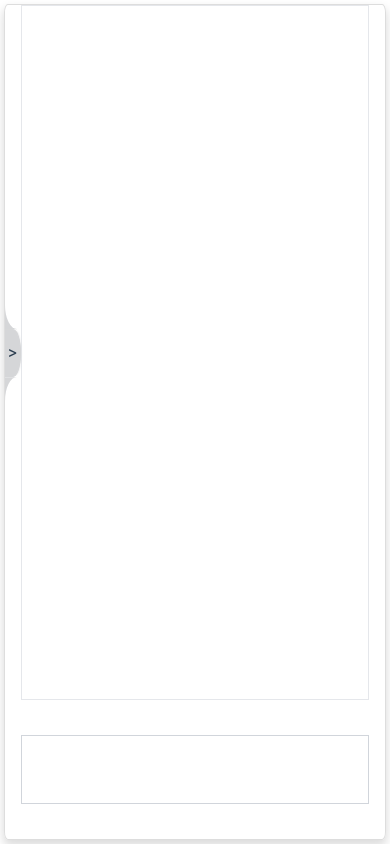
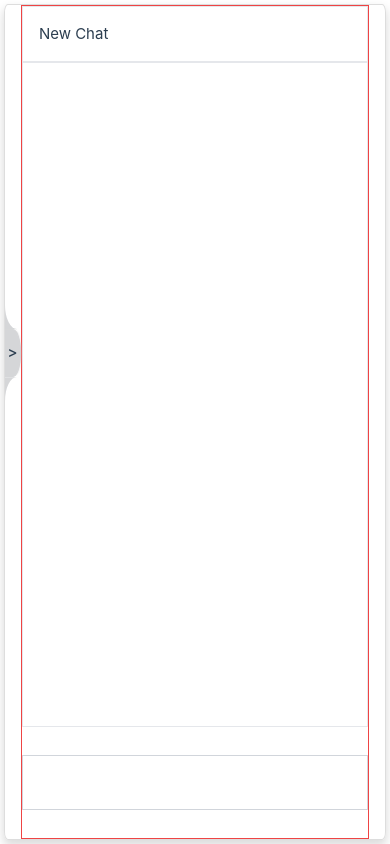
Before and after one commit to SinMu-L/chatweb, a Vue app: page /chat/1 in a window 390 px wide. Built offline with nearby package versions, Linux system fonts and the light colour scheme.

Commit message:
小屏幕顶部显示标题

```diff
--- a/src/components/MainArea.vue
+++ b/src/components/MainArea.vue
@@ -114,6 +114,11 @@ export default {
       // 开始处理流数据
       await processStream();
     },
+    getTitle(){
+      const uuid = this.$route.params.uuid
+      const item = store.chatStorage.data.sidebar.find(v=>v.uuid==uuid)
+      return item.title
+    }
 
   },
   mounted(){
@@ -138,8 +143,11 @@ export default {
   <div  class="right  h-full  " :class="store.isShow ? 'w-4/5' : 'w-full'">
 
 
-    <div  class="mx-4 h-full flex flex-col ">
-      <div  class=" basis-5/6 px-4 border   overflow-auto">
+    <div  class="mx-4 h-full flex flex-col border border-red-500 ">
+      <div class="basis-1/12 border flex justify-start items-center px-4 lg:hidden ">
+        {{ getTitle() }}
+      </div>
+      <div  class=" basis-full px-4 border   overflow-auto">
         <div v-if="this.$route.path == '/'" class="text-center text-slate-300">Aha</div>
         <div v-else class="pt-2">
           <MessageItem v-for="(msgItem, index) in msgList" :key="index" :role="msgItem['role']" :msg="msgItem['msg']"
```
